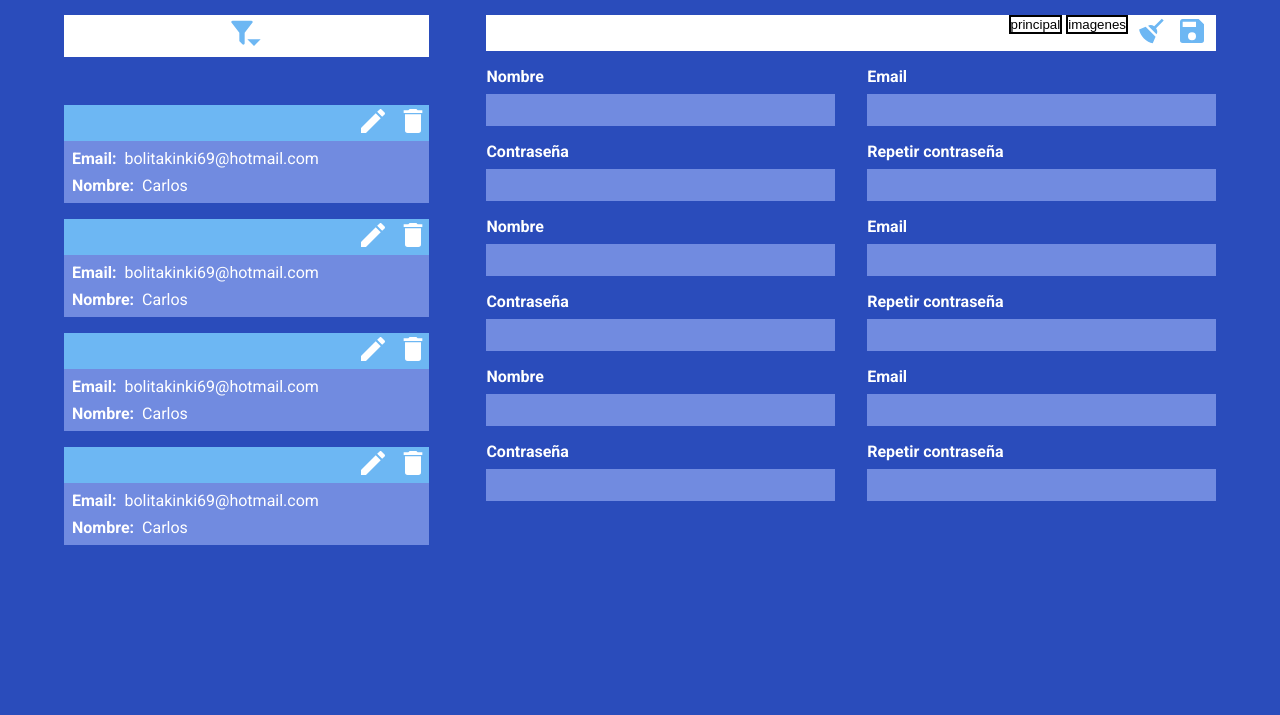
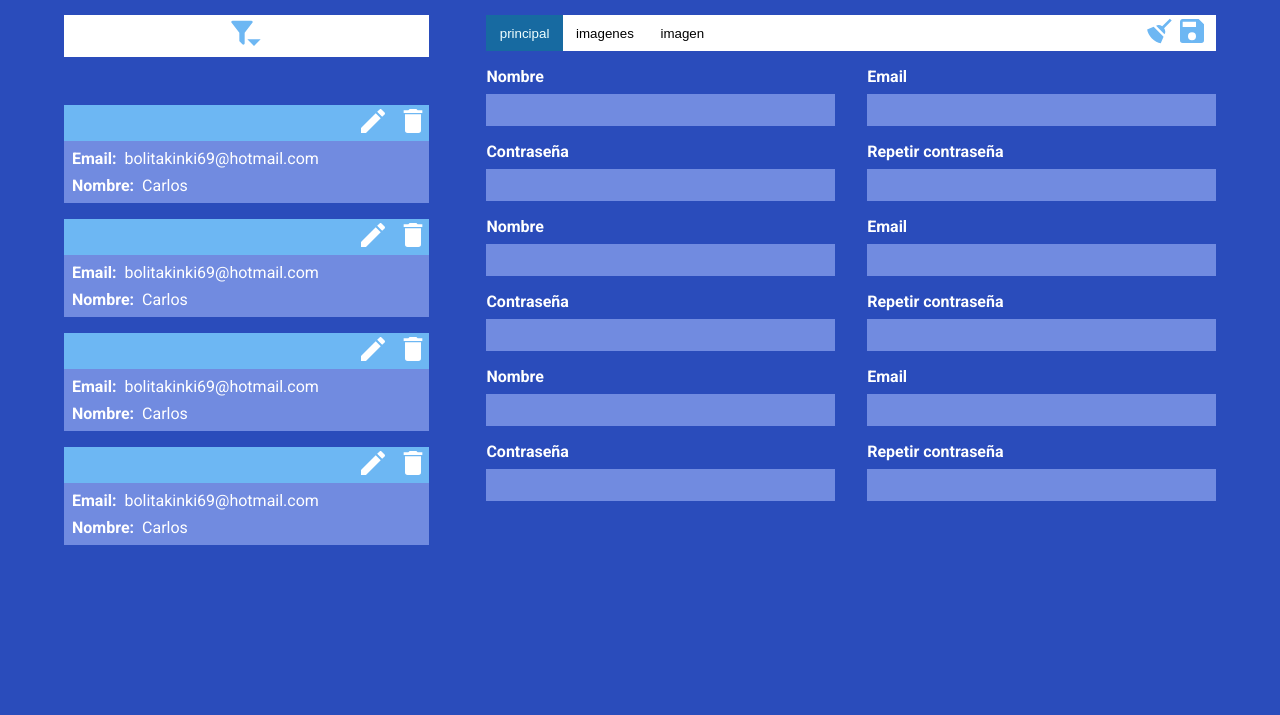
Before and after one commit to loloperz/panel-de-administracion, a plain HTML site: page index.html in a window 1280 px wide. Shown: the part 85-800 px from the top of the page. Drawn offline with Linux system fonts and the light colour scheme.

Commit message:
iniciojs7

```diff
--- a/app.css
+++ b/app.css
@@ -270,27 +270,39 @@ header {
   flex: 2;
 
 }
-.tab.active{
+
+.tab.active {
   visibility: 0;
   opacity: 0;
 }
 
-.form-buttons {
+.form-top-bar {
   background-color: hsl(0, 0%, 100%);
   display: flex;
+  justify-content: space-between;
   gap: 0.5rem;
   margin-bottom: 1rem;
   padding-right: 0.5rem;
+}
+
+.tabs {
+  display: flex;
+  justify-content: flex-start;
+}
+.tab-button{
+  padding: 0.5em 1em;
+
+}
+.tab-button.active {
+  background-color: hsl(204, 75%, 36%);
+  color: hsl(180, 100%, 97%);
+}
+
+.form-buttons{
+  display: flex;
   justify-content: flex-end;
 }
 
-
-
-.tab-main { border: 2px solid black;}
-
-.tab-images {
-  border: 2px solid black;
-}
 
 .form-clean-button button svg,
 .form-save-button button svg {
--- a/index.html
+++ b/index.html
@@ -202,16 +202,20 @@
                 </article>
             </section>
             <section class="form">
-                <div class="form-buttons">
+                <div class="form-top-bar">
                     <div class="tabs">
-                        <button class="tab-main">
+                        <button class="tab-button active">
                             principal
                         </button>
-                        <button class="tab-images">
+                        <button class="tab-button">
                             imagenes
+                        </button>
+                        <button class="tab-button">
+                            imagen
                         </button>
                     </div>
 
+                    <div class="form-buttons">
                         <div class="form-clean-button">
                             <button>
                                 <svg xmlns="http://www.w3.org/2000/svg" viewBox="0 0 24 24">
@@ -220,6 +224,7 @@
                                         d="M19.36,2.72L20.78,4.14L15.06,9.85C16.13,11.39 16.28,13.24 15.38,14.44L9.06,8.12C10.26,7.22 12.11,7.37 13.65,8.44L19.36,2.72M5.93,17.57C3.92,15.56 2.69,13.16 2.35,10.92L7.23,8.83L14.67,16.27L12.58,21.15C10.34,20.81 7.94,19.58 5.93,17.57Z" />
                                 </svg>
                             </button>
+
                         </div>
                         <div class="form-save-button">
                             <button>
@@ -230,6 +235,8 @@
                                 </svg>
                             </button>
                         </div>
+                    </div>
+
                 </div>
 
                 <form class="tab">
--- a/tabs.js
+++ b/tabs.js
@@ -1,10 +1,35 @@
+
+// export default (() => {
+//     const tabs = document.querySelector('.tabs');
+
+//     tabs?.addEventListener("click", async (event) => {
+
+//         if (event.target.closest(".tab-button")) {
+//             const tabButton = event.target.closest(".tab-button");
+//             const tabButtons = document.querySelectorAll(".tab-button");
+
+//             tabButtons.forEach(button => {
+//                 button.classList.remove("active");
+//             });
+
+//             tabButton.classList.add("active");
+//         }
+//     });
+// })();
 export default (() => {
+    const tabs = document.querySelector('.tabs');
 
-    const mainTab = document.querySelector('.tab-main');
-    const tabs = document.querySelector('.tab');
+    tabs?.addEventListener("click", async (event) => {
+        const tabButton = event.target.closest(".tab-button");
 
-    mainTab?.addEventListener("click", () => {
-        tabs.classList.toggle("active");
+        if (tabButton) {
+            const tabButtons = Array.from(tabButton.parentElement.children);
 
+            tabButtons.forEach(button => {
+                button.classList.remove("active");
+            });
+
+            tabButton.classList.add("active");
+        }
     });
 })();
```
Lines whose indentation alone changed are shown as unchanged.
